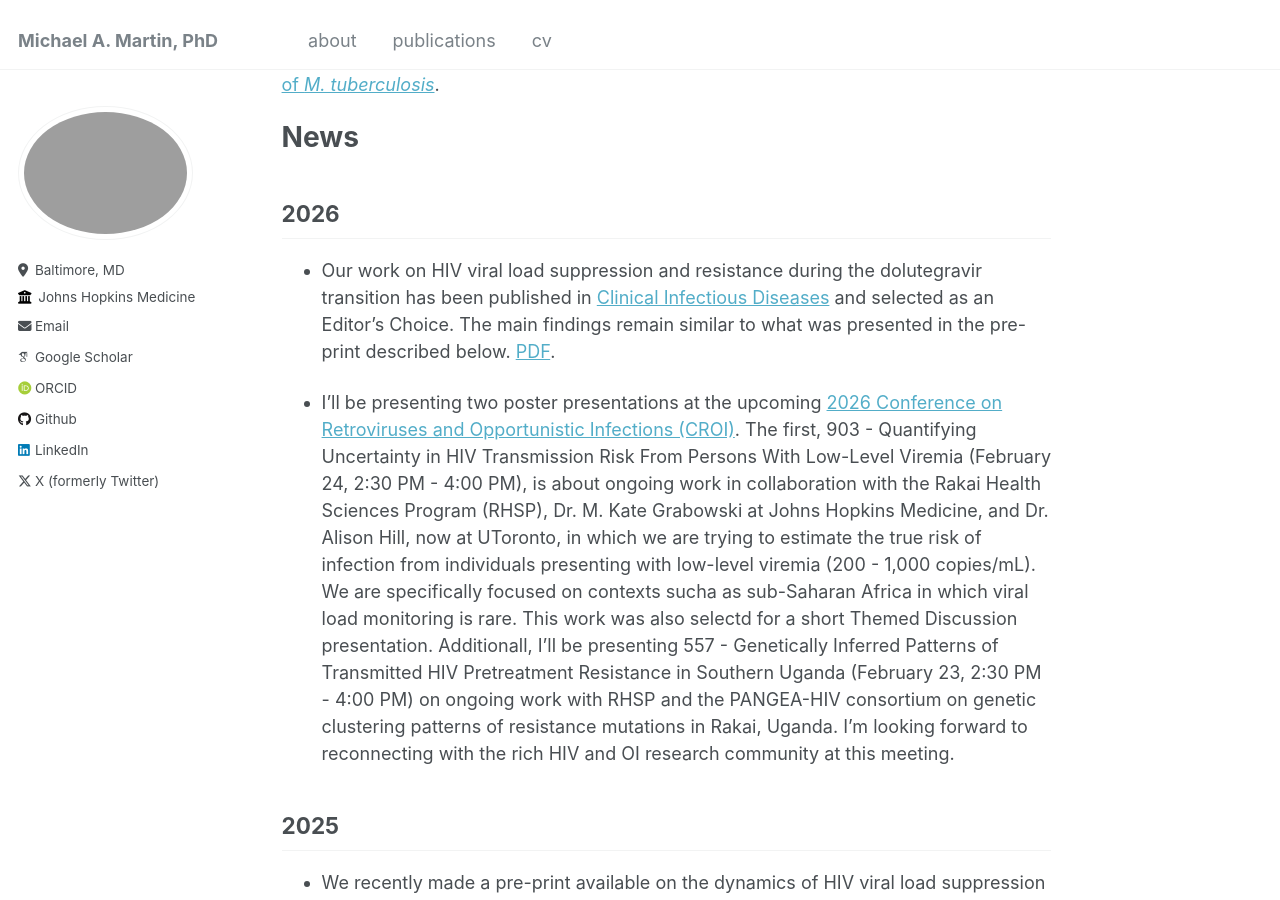
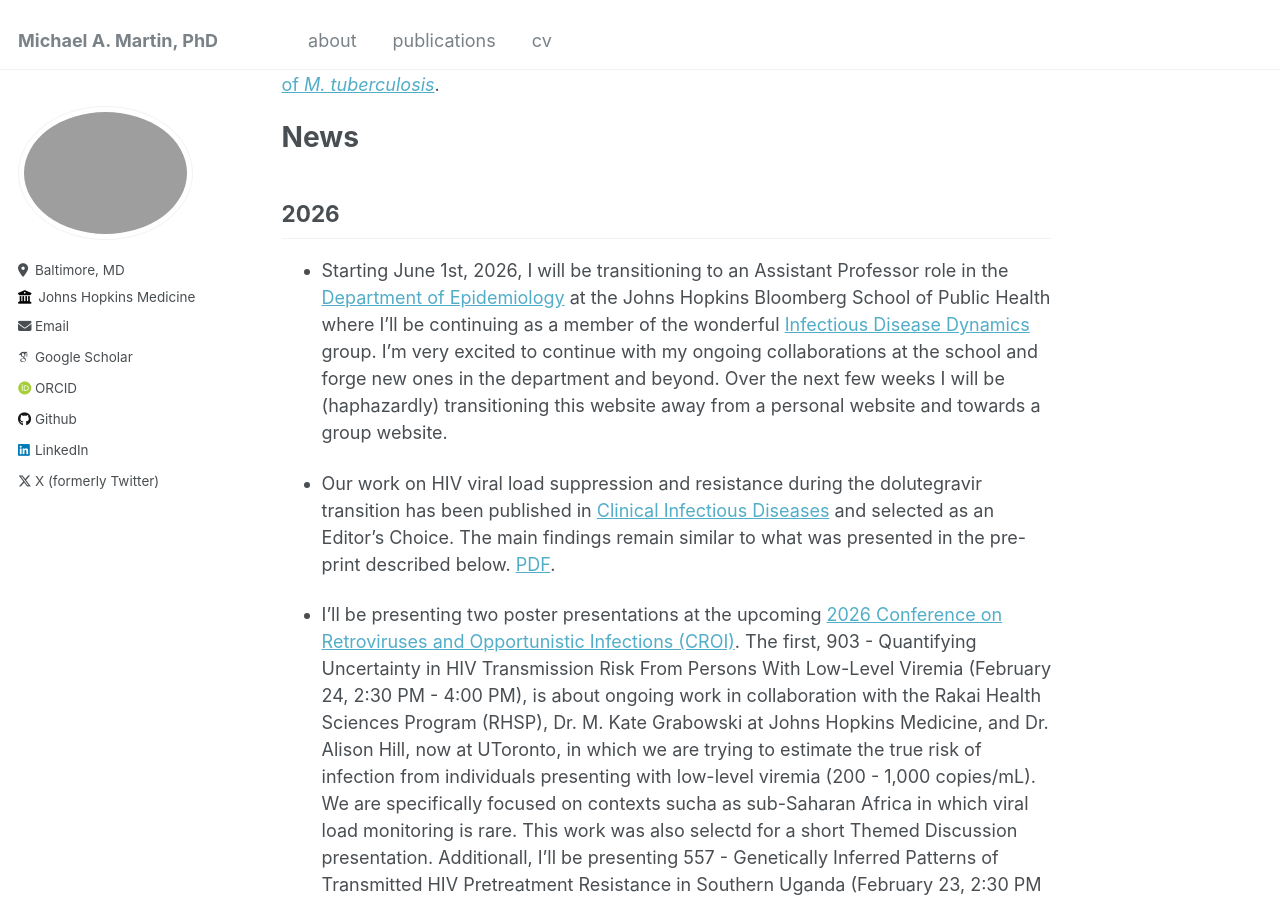
Before and after one commit to m-a-martin/m-a-martin.github.io, a Jekyll site: the page built from _pages/about.md, in a window 1280 px wide and 900 px high, scrolled down 1071 px. Built offline with Jekyll 4.4.1, drawn with Linux system fonts in a browser that asks for light colours; some web fonts are replaced.

Commit message:
Update about.md

```diff
--- a/_pages/about.md
+++ b/_pages/about.md
@@ -17,6 +17,8 @@ Prior to my doctoral training I earned a master's in epidemiology at the Harvard
 
 # News
 ## 2026
+- Starting June 1st, 2026, I will be transitioning to an Assistant Professor role in the [Department of Epidemiology](https://publichealth.jhu.edu/departments/epidemiology) at the Johns Hopkins Bloomberg School of Public Health where I'll be continuing as a member of the wonderful [Infectious Disease Dynamics](https://www.iddynamics.jhsph.edu) group. I'm very excited to continue with my ongoing collaborations at the school and forge new ones in the department and beyond. Over the next few weeks I will be (haphazardly) transitioning this website away from a personal website and towards a group website.
+
 - Our work on HIV viral load suppression and resistance during the dolutegravir transition has been published in [Clinical Infectious Diseases](https://academic.oup.com/cid/advance-article/doi/10.1093/cid/ciag161/8516728) and selected as an Editor's Choice. The main findings remain similar to what was presented in the pre-print described below. [PDF](hppts://m-a-martin.github.io/files/hiv_resistance_dtg.pdf).
 
 - I'll be presenting two poster presentations at the upcoming [2026 Conference on Retroviruses and Opportunistic Infections (CROI)](https://www.croiconference.org). The first, 903 - Quantifying Uncertainty in HIV Transmission Risk From Persons With Low-Level Viremia (February 24, 2:30 PM - 4:00 PM), is about ongoing work in collaboration with the Rakai Health Sciences Program (RHSP), Dr. M. Kate Grabowski at Johns Hopkins Medicine, and Dr. Alison Hill, now at UToronto, in which we are trying to estimate the true risk of infection from individuals presenting with low-level viremia (200 - 1,000 copies/mL). We are specifically focused on contexts sucha as sub-Saharan Africa in which viral load monitoring is rare. This work was also selectd for a short Themed Discussion presentation. Additionall, I'll be presenting 557 - Genetically Inferred Patterns of Transmitted HIV Pretreatment Resistance in Southern Uganda (February 23, 2:30 PM - 4:00 PM) on ongoing work with RHSP and the PANGEA-HIV consortium on genetic clustering patterns of resistance mutations in Rakai, Uganda. I'm looking forward to reconnecting with the rich HIV and OI research community at this meeting.
```
